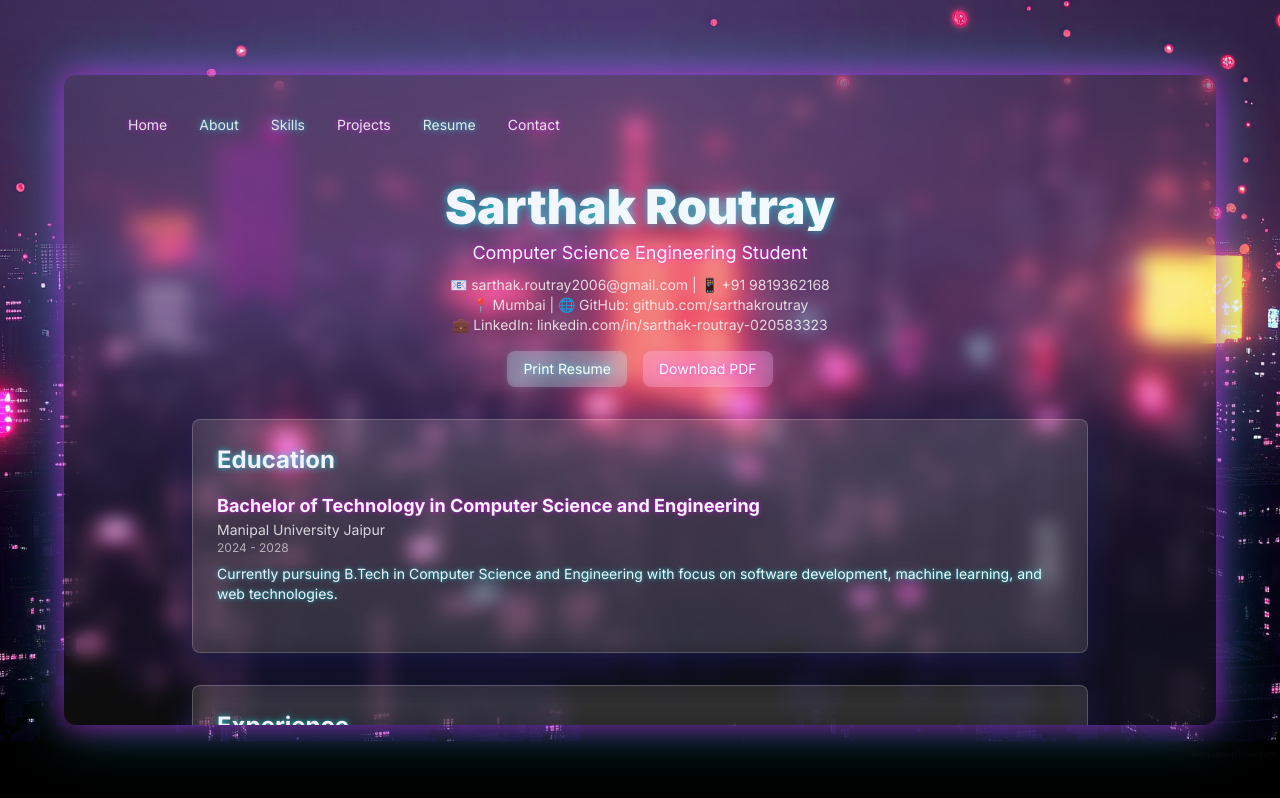
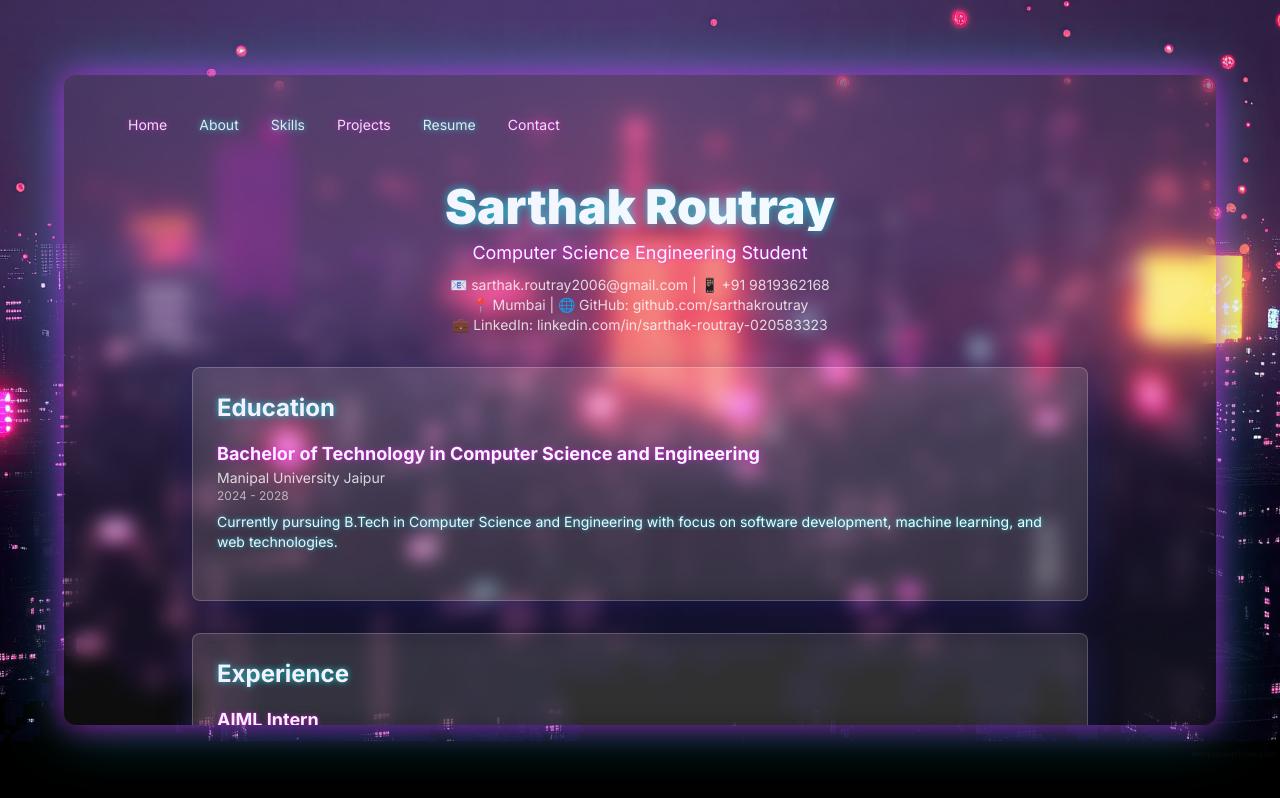
Before and after one commit to sarthakroutray/Portfolio, a React (Vite) app: page /resume in a window 1280 px wide. Built offline with nearby package versions, Linux system fonts and the light colour scheme.

Commit message:
More tabs

```diff
--- a/src/Resume.jsx
+++ b/src/Resume.jsx
@@ -80,25 +80,10 @@ function Resume() {
         <p className="text-lg bg-clip-text text-transparent bg-gradient-purple-blue mb-2" style={{ filter: 'drop-shadow(0 0 3px rgba(255, 0, 255, 0.7))' }}>
           Computer Science Engineering Student
         </p>
-        <div className="text-sm text-white opacity-80 mb-4">
+        <div className="text-sm text-white opacity-80 mb-6">
           <p>📧 sarthak.routray2006@gmail.com | 📱 +91 9819362168</p>
           <p>📍 Mumbai | 🌐 GitHub: github.com/sarthakroutray</p>
           <p>💼 LinkedIn: linkedin.com/in/sarthak-routray-020583323</p>
-        </div>
-        <div className="flex justify-center space-x-4 mb-6">
-          <button
-            onClick={() => window.print()}
-            className="px-4 py-2 bg-white bg-opacity-20 backdrop-blur-md rounded-lg text-white text-sm hover:bg-opacity-30 transition-all duration-300"
-            style={{ filter: 'drop-shadow(0 0 3px rgba(0, 255, 255, 0.7))' }}>
-            Print Resume
-          </button>
-          <a
-            href="/Sarthak_Routray_Resume.pdf"
-            download="Sarthak_Routray_Resume.pdf"
-            className="px-4 py-2 bg-white bg-opacity-20 backdrop-blur-md rounded-lg text-white text-sm hover:bg-opacity-30 transition-all duration-300 inline-block"
-            style={{ filter: 'drop-shadow(0 0 3px rgba(255, 0, 255, 0.7))' }}>
-            Download PDF
-          </a>
         </div>
       </div>
 
```
